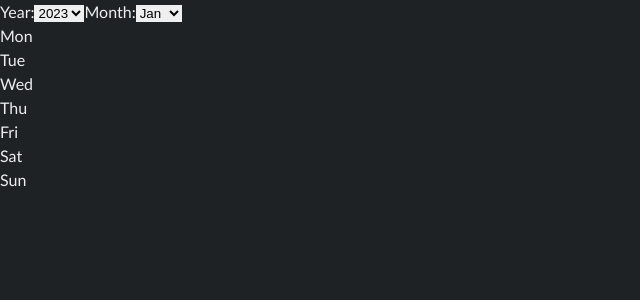
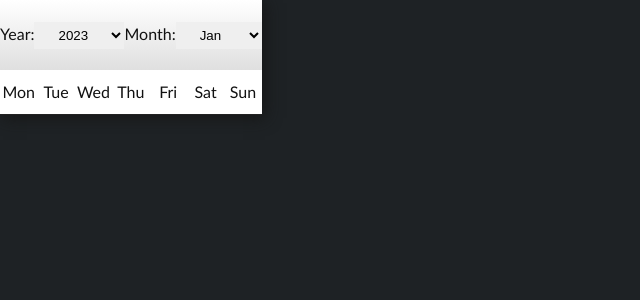
Before and after one commit to adamdgit/calendar, a React (Vite) app: page / in a window 1280 px wide. Shown: the top 300 px of the page, without its empty margins (0-640 px from the left). Built offline with nearby package versions, Linux system fonts and the light colour scheme.

Commit message:
Added styles for calendar

```diff
--- a/src/index.css
+++ b/src/index.css
@@ -13,3 +13,125 @@ body {
   background-color: #1e2225;
   color: #eee;
 }
+
+/*-----Calendar styles-----*/
+
+.datepicker-container {
+  color: #111;
+  width:fit-content;
+  text-align:center;
+  box-shadow: 3px 3px 15px #161616;
+}
+
+.datepicker-dates {
+  height:70px;
+  display:flex;
+  justify-content:center;
+  align-items:center;
+}
+
+.datepicker-header {
+  background:linear-gradient(white, #cbcbcb);
+}
+
+.datepicker-dates .pick-year-select, .pick-month-select {
+  padding:5px 20px;
+}
+
+.datepicker-days-row {
+  display:grid;
+  grid-template-columns:1fr 1fr 1fr 1fr 1fr 1fr 1fr;
+  border-bottom: 1px solid #222;
+  background:white;
+}
+
+.datepicker-days-row .day { padding:10px 2px; }
+
+.datepicker-body { cursor: pointer; }
+
+.datepicker-body option {
+  display: flex;
+  align-items: center;
+  justify-content: center;
+  width: 45px;
+  height: 45px;
+}
+
+.datepicker-body option:hover {
+  background:#74b5e3;
+  color:black;
+}
+
+.date-range{
+  display:grid;
+  margin:20px 0;
+}
+
+.monthWrap {
+  display:grid;
+  grid-template-columns:repeat(7, auto);
+  background:#333a41;
+  color:white;
+}
+
+.hide { display: none; }
+
+.show { display: grid; }
+
+.not-current-month { color:#999; }
+
+.highlight-from, .highlight-to {
+  position: relative;
+  background:#74b5e3;
+  color:black;
+}
+
+.highlight-from::after {
+  content:'';
+  display: block;
+  position: absolute;
+  width: 0; height: 0;
+  border-top: 8px solid transparent;
+  border-bottom: 8px solid transparent;
+  border-left: 8px solid #74b5e3;
+  top: 14px; left: 100%;
+}
+
+.highlight-to::after {
+  content:'';
+  display: block;
+  position: absolute;
+  width: 0; height: 0;
+  border-top: 8px solid transparent;
+  border-bottom: 8px solid transparent;
+  border-right: 8px solid #74b5e3;
+  top: 13px; left: -8px;
+}
+
+.highlight-range { background:#eee; color:black; }
+.today { border: 1px solid #999; }
+
+@media screen and (max-width: 600px) {
+
+  .form-container {
+    width: 350px;
+    padding-top: 20px;
+  }
+
+  .datepicker-form {
+    padding: 1rem;
+  }
+
+  .input-wrap {
+    display: grid;
+  }
+
+  .input-wrap svg {
+    bottom: 10px;
+  }
+
+  .datepicker-container {
+    top: 100px;
+  }
+
+}
```
